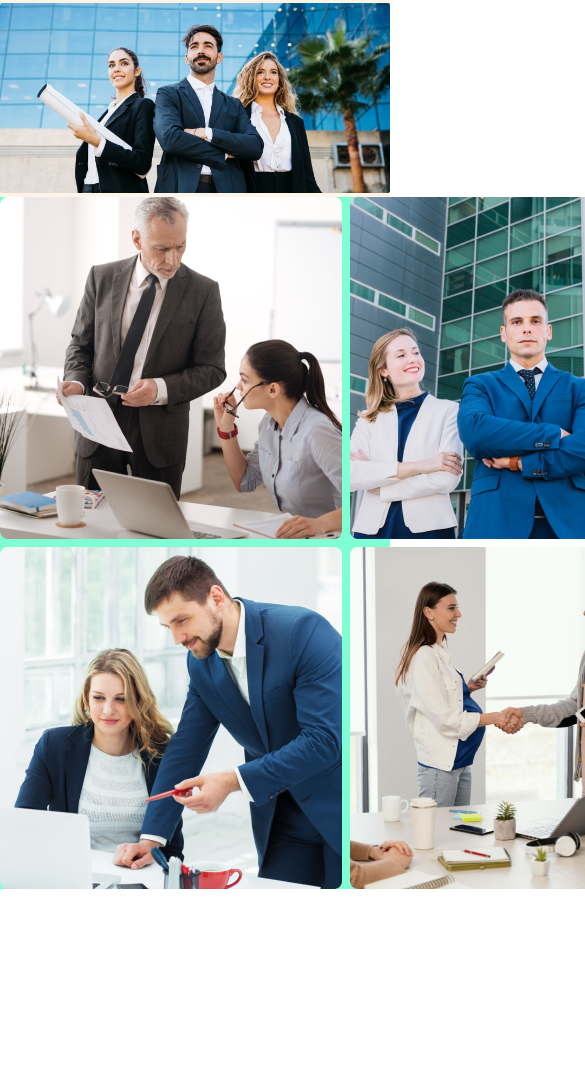
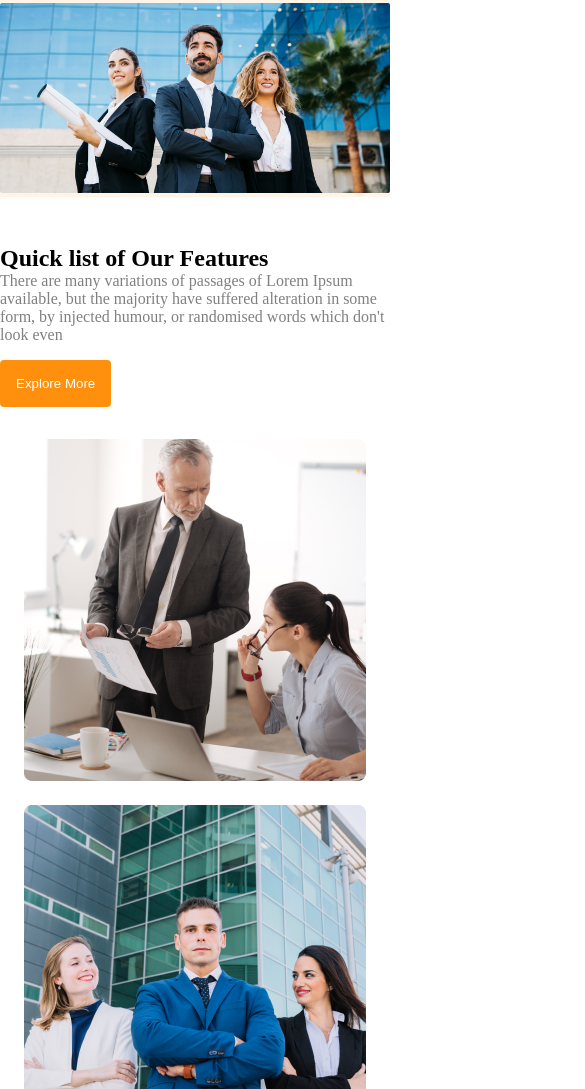
Before and after one commit to m-sarful/responsive-website-g3, a plain HTML site: page index.html in a window 390 px wide. Shown: the part 383-1472 px from the top of the page, 585 px wide, since content can reach past the window. Before the commit the page ends 1272 px from the top, so only its background shows below. Drawn offline with Linux system fonts and the light colour scheme.

Commit message:
make team container responsive

```diff
--- a/index.html
+++ b/index.html
@@ -40,6 +40,7 @@
             <div class="team-content">
                 <h1 class="team-title">Quick list of Our Features</h1>
              <p class="describe">There are many variations of passages of Lorem Ipsum available, but the majority have suffered alteration in some form, by injected humour, or randomised words which don't look even</p>
+             <button class="btn-primary">Explore More</button>
             </div>
         </section>
     </main>
--- a/styles/index.css
+++ b/styles/index.css
@@ -52,11 +52,13 @@ ul li a{
 main{
     max-width: 1200px;
     margin: 0 auto;
-    background-color: aquamarine;
 }
 
 .team-container{
     display: flex;
+    margin-top: 3rem;
+    align-items: center;
+
 }
 
 .team-img{
@@ -66,11 +68,15 @@ main{
 }
 
 .team-content{
-    display: flex;
-    flex-direction: column;
-    justify-content: center;
-    padding-left: 2rem;
+    padding-left: 3rem;
 }
+
+
+
+
+
+
+
 
 @media screen and (max-width:576px){
    nav{
@@ -89,7 +95,16 @@ main{
     }
 
 .team-container{
-
+    flex-direction: column-reverse;
 }
-
+    .team-img{
+        grid-template-columns: 1fr;
+    }
+    .team-img img{
+        width: 100%;
+        margin-top: 1rem;
+    }
+    .team-content{
+        padding-left: 0;
+    }
 }
```
